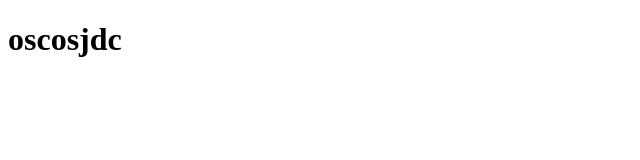
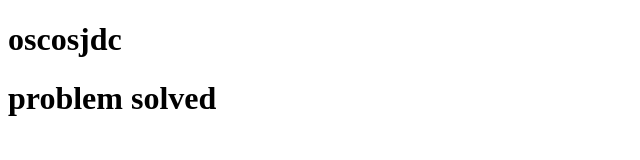
Before and after one commit to Ajay7760/project4, a plain HTML site: page index.html in a window 1280 px wide. Shown: the whole page, without its empty margins (0-640 px from the left). Drawn offline with Linux system fonts and the light colour scheme.

Commit message:
problem solved and repo added

```diff
--- a/index.html
+++ b/index.html
@@ -8,5 +8,6 @@
 </head>
 <body>
   <h1>oscosjdc</h1>
+  <h1>problem solved</h1>
 </body>
 </html>
```
